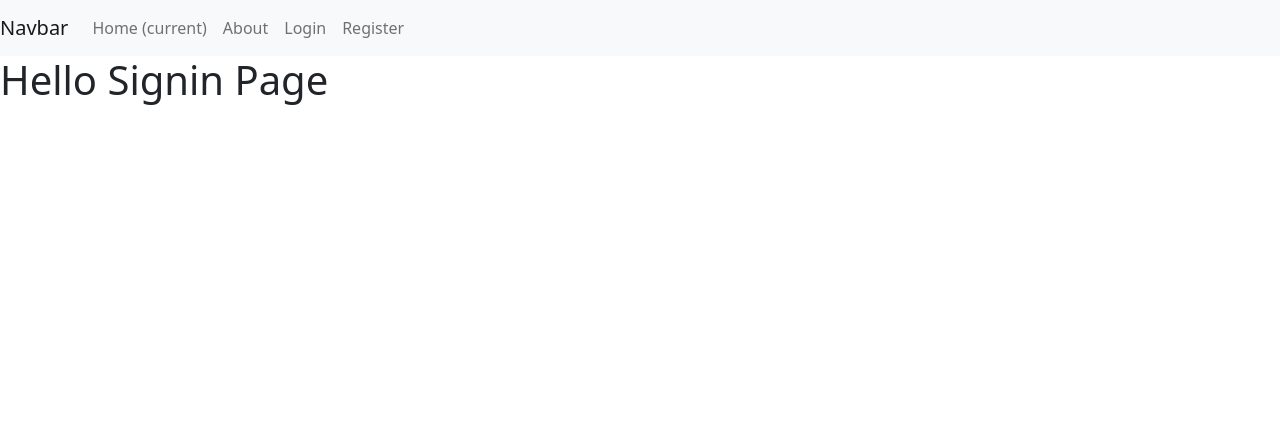
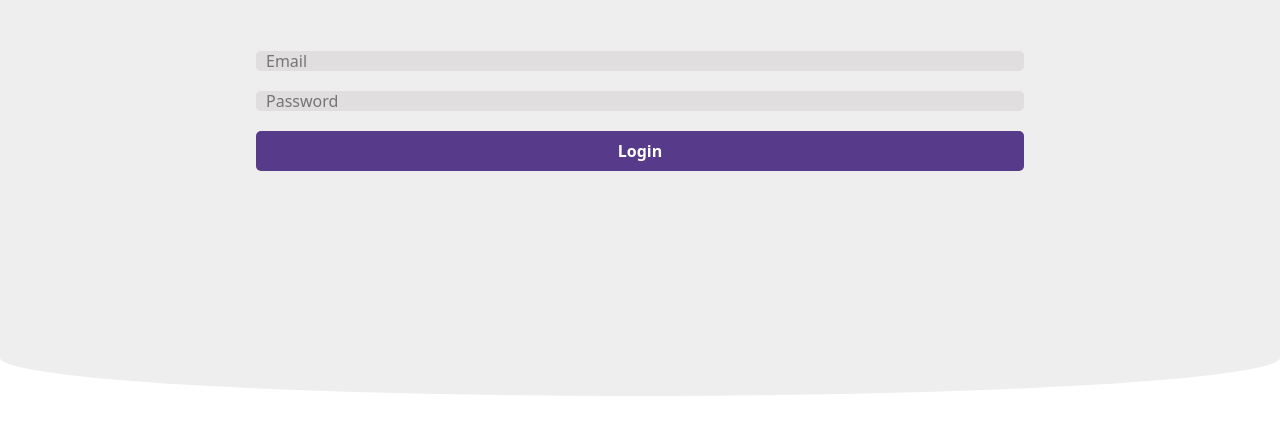
Before and after one commit to SanskritiKhatiyan/crypto-app, a React (Create React App) app in the folder frontend/: page /signin in a window 1280 px wide. Shown: the top 434 px of the page. Built offline with nearby package versions, Linux system fonts and the light colour scheme.

Commit message:
Login testing

```diff
--- a/frontend/src/components/Signin.css
+++ b/frontend/src/components/Signin.css
@@ -0,0 +1,67 @@
+.login{
+	height: 460px;
+	background: #eee;
+	border-radius: 60% / 10%;
+	transform: translateY(-180px);
+	transition: .8s ease-in-out;
+}
+.login label{
+	color: #573b8a;
+	transform: scale(.6);
+}
+
+#chk .login{
+	transform: translateY(-500px);
+}
+#chk .login label{
+	transform: scale(1);
+}
+#chk .signup label{
+	transform: scale(.6);
+}
+#chk{
+	display: none;
+}
+
+label{
+	color: #fff;
+	font-size: 2.3em;
+	justify-content: center;
+	display: flex;
+	margin: 60px;
+	font-weight: bold;
+	cursor: pointer;
+	transition: .5s ease-in-out;
+}
+input{
+	width: 60%;
+	height: 20px;
+	background: #e0dede;
+	justify-content: center;
+	display: flex;
+	margin: 20px auto;
+	padding: 10px;
+	border: none;
+	outline: none;
+	border-radius: 5px;
+}
+button{
+	width: 60%;
+	height: 40px;
+	margin: 10px auto;
+	justify-content: center;
+	display: block;
+	color: #fff;
+	background: #573b8a;
+	font-size: 1em;
+	font-weight: bold;
+	margin-top: 20px;
+	outline: none;
+	border: none;
+	border-radius: 5px;
+	transition: .2s ease-in;
+	cursor: pointer;
+}
+button:hover{
+	background: #6d44b8;
+}
--- a/frontend/src/components/Signin.js
+++ b/frontend/src/components/Signin.js
@@ -3,9 +3,14 @@ import "./Signin.css";
 
 const Signin = () => {
   return (
-    <div>
-      <h1>Hello Signin Page</h1>
-    </div>
+    <div className="login">
+<form>
+  <label htmlFor="chk" aria-hidden="true">Login</label>
+  <input type="email" name="email" placeholder="Email" required />
+  <input type="password" name="pswd" placeholder="Password" required />
+  <button>Login</button>
+</form>
+</div>
   );
 };
 
--- a/frontend/src/components/Signup.js
+++ b/frontend/src/components/Signup.js
@@ -1,5 +1,7 @@
 import React, { useState } from "react";
+import Signin from "./Signin";
 import "./Signup.css";
+
 
 const Signup = () => {
   const [user, setUser] = useState({
@@ -98,6 +100,7 @@ const Signup = () => {
           </button>
         </form>
       </div>
+      <Signin />
     </div>
   );
 };
```
Also changed, not shown: 1 other file (tests, documents, lock files or other folders).
